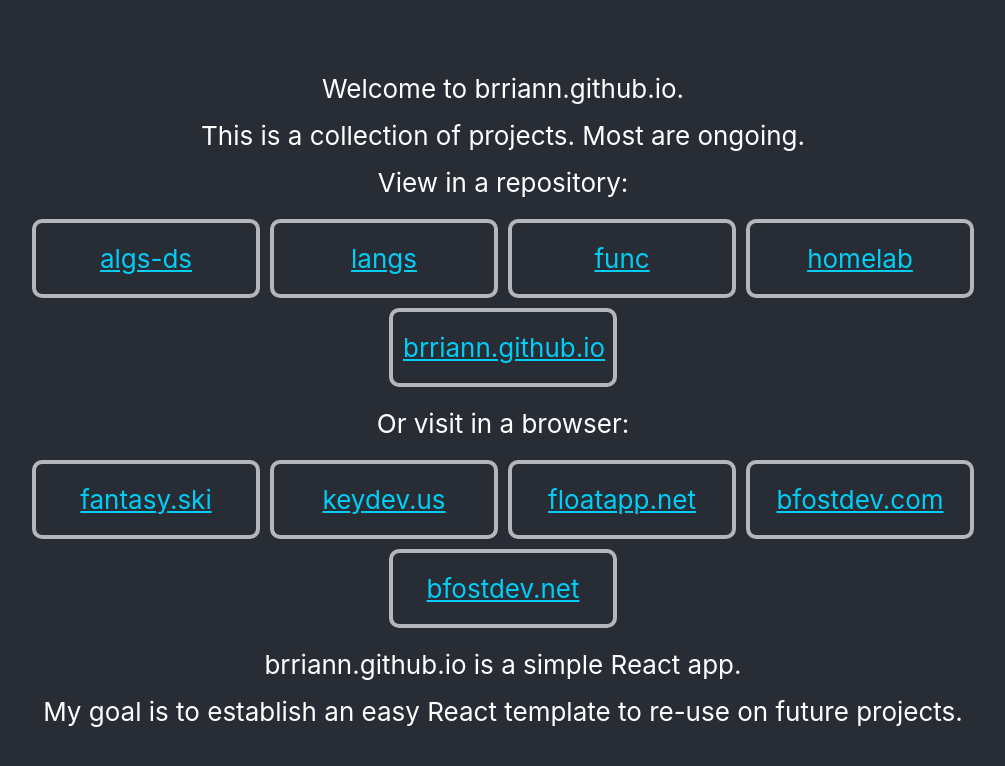
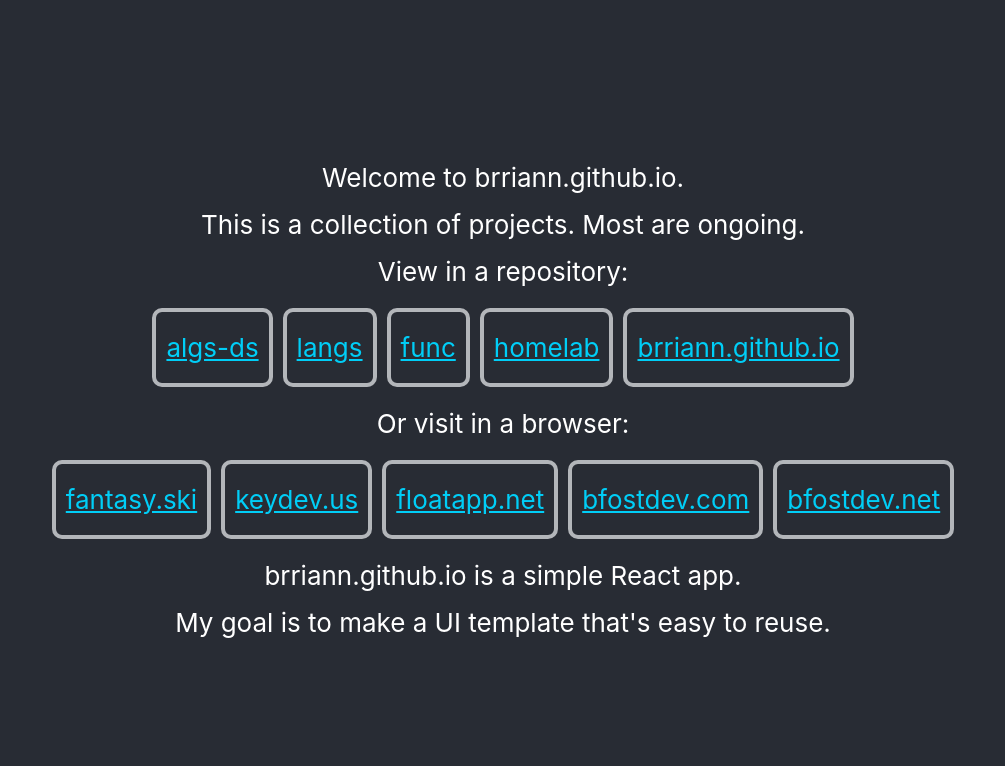
Before and after one commit to brriann/brriann.github.io, a React (Create React App) app: page / in a window 1280 px wide. Shown: the top 766 px of the page, without its empty margins (137-1142 px from the left). Built offline with nearby package versions, Linux system fonts and the light colour scheme.

Commit message:
remove hardcoded button size

```diff
--- a/src/App.js
+++ b/src/App.js
@@ -42,7 +42,7 @@ function App() {
           brriann.github.io is a simple React app.
         </p>
         <p>
-        My goal is to establish an easy React template to re-use on future projects.
+        My goal is to make a UI template that's easy to reuse.
         </p>
       </header>
       </div>
--- a/src/components/child/Button.css
+++ b/src/components/child/Button.css
@@ -5,17 +5,14 @@
 }
 
 .btnSmall {
-    width: 150px;
     padding: 10px 5px;
 }
 
 .btnMed {
-    width: 200px;
     padding: 20px 10px;
     margin: 5px;
 }
 
 .btnLarge {
-    width: 300px;
     padding: 30px 15px;
 }
```
